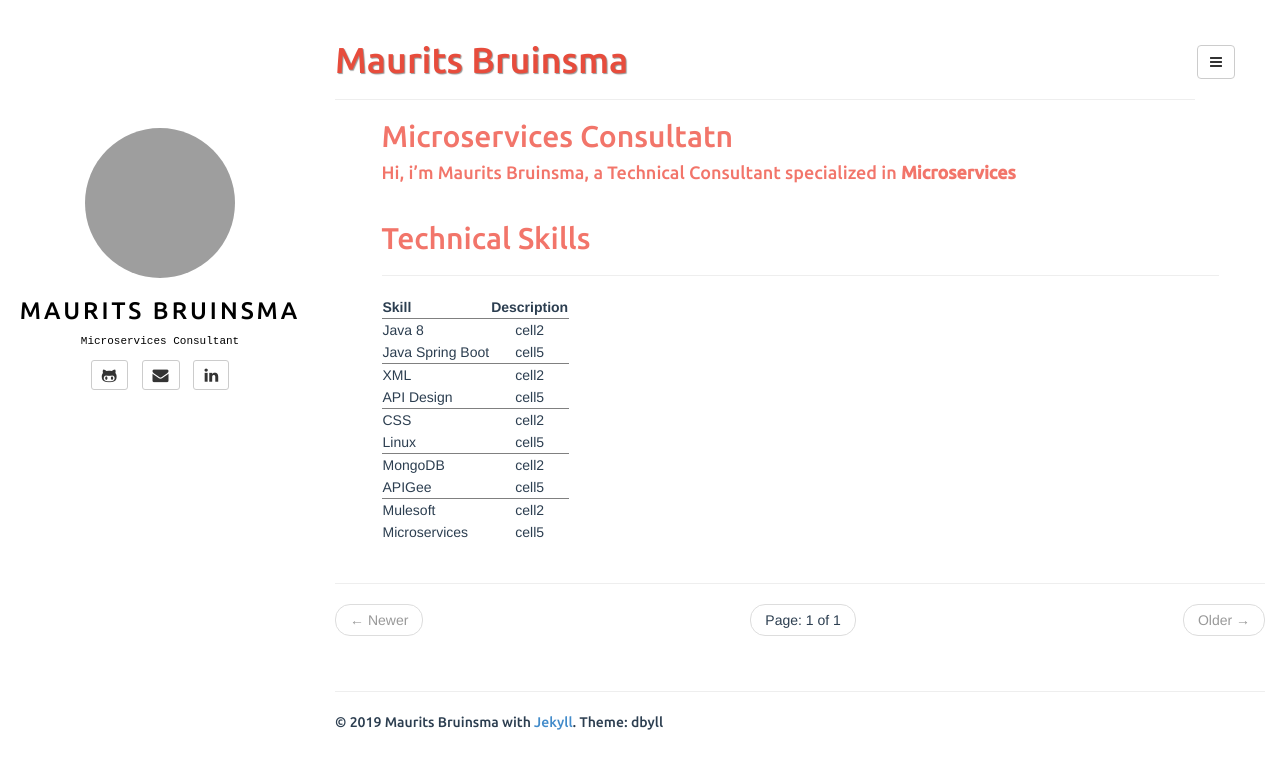
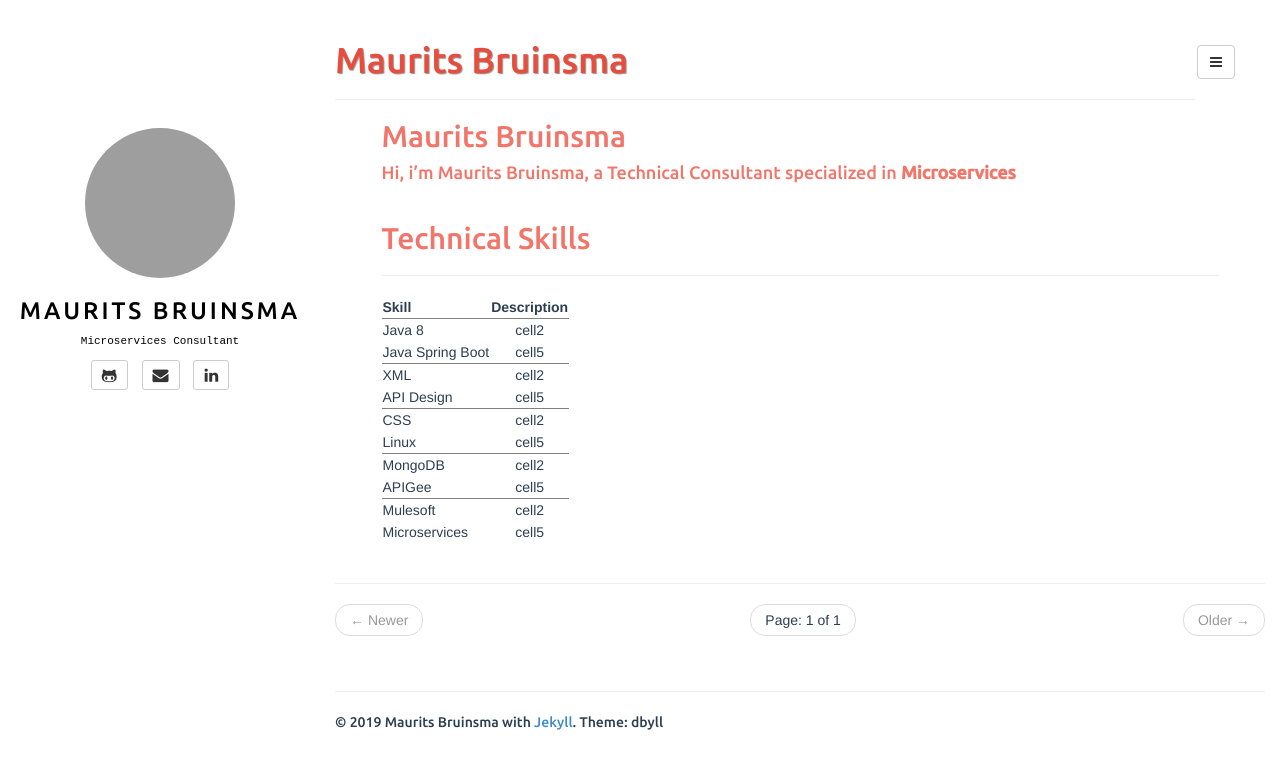
Before and after one commit to sleevezip/sleevezip.github.io, a Jekyll site: the page built from index.html, in a window 1280 px wide. Shown: the top 769 px of the page. Built offline with Jekyll 4.4.1, drawn with Linux system fonts in a browser that asks for light colours; the list of posts is cut into pages by our own code; some of the changed lines change nothing that is shown; grey boxes are pictures that could not be loaded.

Commit message:
updated posts 3

```diff
--- a/_includes/default.html
+++ b/_includes/default.html
@@ -2,7 +2,8 @@
 <html>
 <head>
 	<meta charset="utf-8">
-	<title>{{ page.title }}</title>
+	<title> Personal Page </title>
+	<!-- <title>{{ page.title }}</title> -->
 	{% if page.description %}
 	<meta name="description" content="{{ page.description }}">
 	{% endif %}
--- a/_posts/2019-03-14-API-First-Approach.md
+++ b/_posts/2019-03-14-API-First-Approach.md
@@ -1,6 +1,5 @@
 ---
 layout: post
-title: Microservices Consultatn
 categories: [api, design]
 tags: [api, design, OpenAPI]
 fullview: true
```
